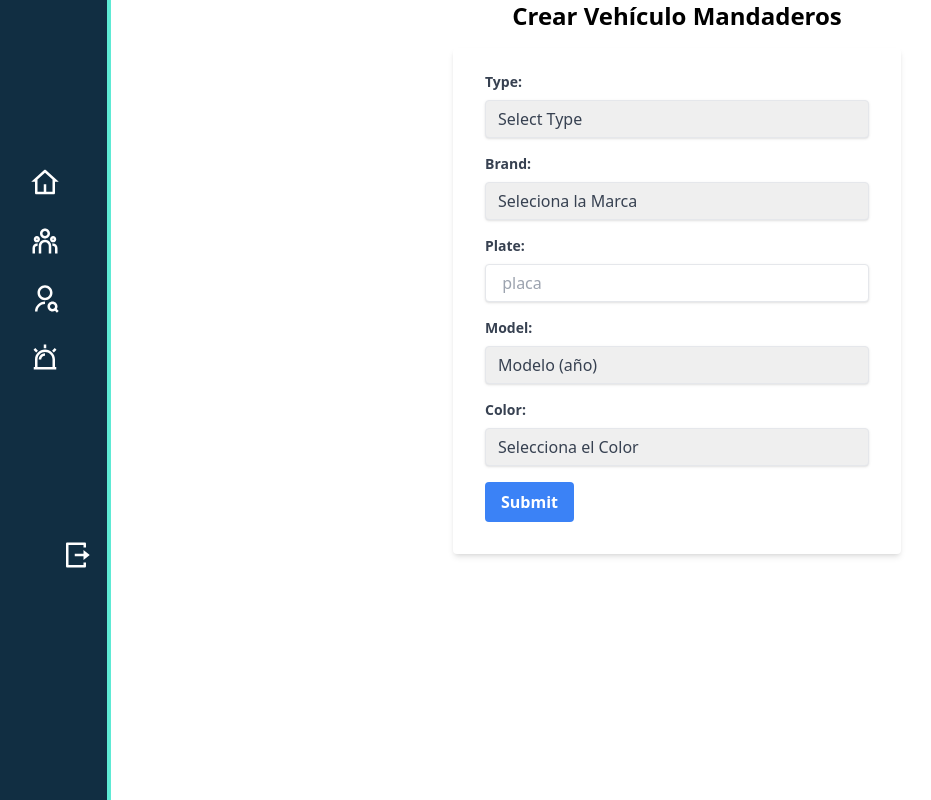
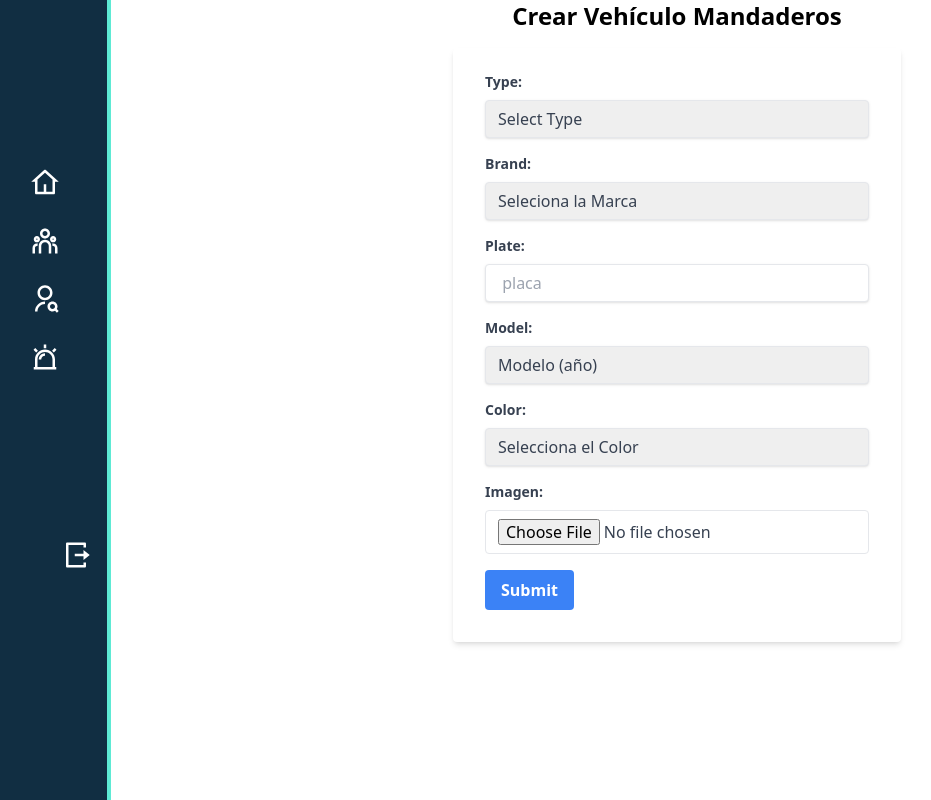
Before and after one commit to criyeurgo91/mandaderoFront, a React (Vite) app: page / in a window 1280 px wide. Shown: the whole page, without its empty margins (17-948 px from the left). Built offline with nearby package versions, Linux system fonts and the light colour scheme.

Commit message:
Se actualiza Formulario Vehiculos

```diff
--- a/src/Components/Forms/VehicleForm.jsx
+++ b/src/Components/Forms/VehicleForm.jsx
@@ -1,5 +1,7 @@
-import { useState } from 'react';
+import React, { useState } from 'react';
 import axios from 'axios';
+
+const userdefault = 2; // se debe enviar un id de usuario por defecto.
 
 const VehicleForm = () => {
   const initialState = {
@@ -10,7 +12,7 @@ const VehicleForm = () => {
     color_vehicle: "",
     type_vehicle: null,
     isverified_vehicle: false,
-    user_id_user: null,
+    user_id_user: userdefault,
   };
 
 
@@ -37,15 +39,33 @@ const VehicleForm = () => {
     });
   };
 
+  const handleFileChange = (e) => {
+    const file = e.target.files[0];
+    setFormData({
+      ...formData,
+      image_vehicle: file
+    });
+  }
   const handleSubmit = async (e) => {
     e.preventDefault();
     if (plateError || !formData.brand_vehicle || !formData.plate_vehicle || !formData.model_vehicle || !formData.color_vehicle || !formData.type_vehicle) {
       alert('Por favor, complete todos los campos correctamente antes de enviar.');
       return;
     }
+    const formDataToSend = new FormData();
+    formDataToSend.append('image_vehicle', formData.image_vehicle);
+    formDataToSend.append('brand_vehicle', formData.brand_vehicle);
+    formDataToSend.append('plate_vehicle', formData.plate_vehicle);
+    formDataToSend.append('model_vehicle', formData.model_vehicle);
+    formDataToSend.append('color_vehicle', formData.color_vehicle);
+    formDataToSend.append('type_vehicle', formData.type_vehicle);
+    formDataToSend.append('isverified_vehicle', formData.isverified_vehicle);
+    formDataToSend.append('user_id_user', formData.user_id_user);
+
+    console.log(formDataToSend);
     try {
       setLoading(true);
-      const response = await axios.post('http://127.0.0.1:8000/api/vehicle/', formData);
+      const response = await axios.post('http://127.0.0.1:8000/api/vehicle/', formDataToSend);
       console.log('Response:', response.data);
       setFormData(initialState);
       setLoading(false);
@@ -83,9 +103,9 @@ const VehicleForm = () => {
             className="shadow appearance-none border rounded w-full py-2 px-3 text-gray-700 leading-tight focus:outline-none focus:shadow-outline"
           >
             <option value="">Select Type</option>
-            <option value="carro">Carro</option>
-            <option value="moto">Moto</option>
-            <option value="bicicleta">Bicicleta</option>
+            <option value="car">Carro</option>
+            <option value="bike">Moto</option>
+            <option value="bicycle">Bicicleta</option>
           </select>
         </div>
         <div className="mb-4">
@@ -148,6 +168,15 @@ const VehicleForm = () => {
             ))}
           </select>
         </div>
+        <div className="mb-4">
+          <label className="block text-gray-700 text-sm font-bold mb-2">Imagen:</label>
+          <input
+            type="file"
+            name="image_vehicle"
+            onChange={handleFileChange}
+            className="appearance-none border rounded w-full py-2 px-3 text-gray-700 leading-tight focus:outline-none focus:shadow-outline"
+          />
+        </div>
 
         <div className="flex items-center justify-between">
           <button
```
